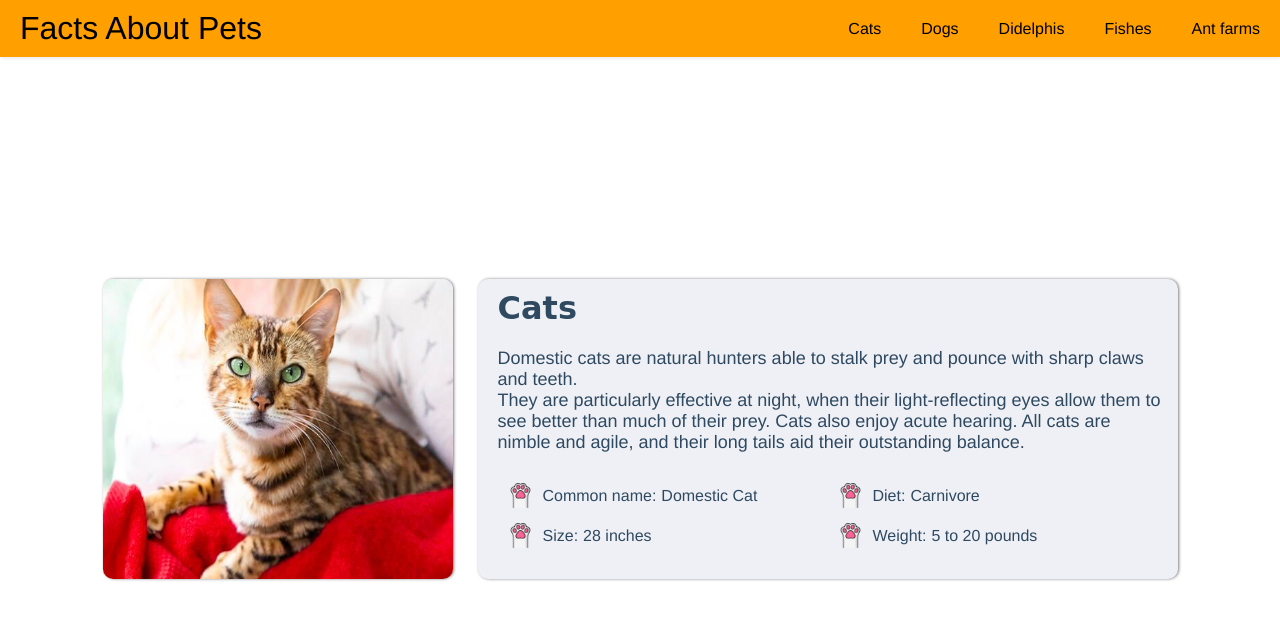
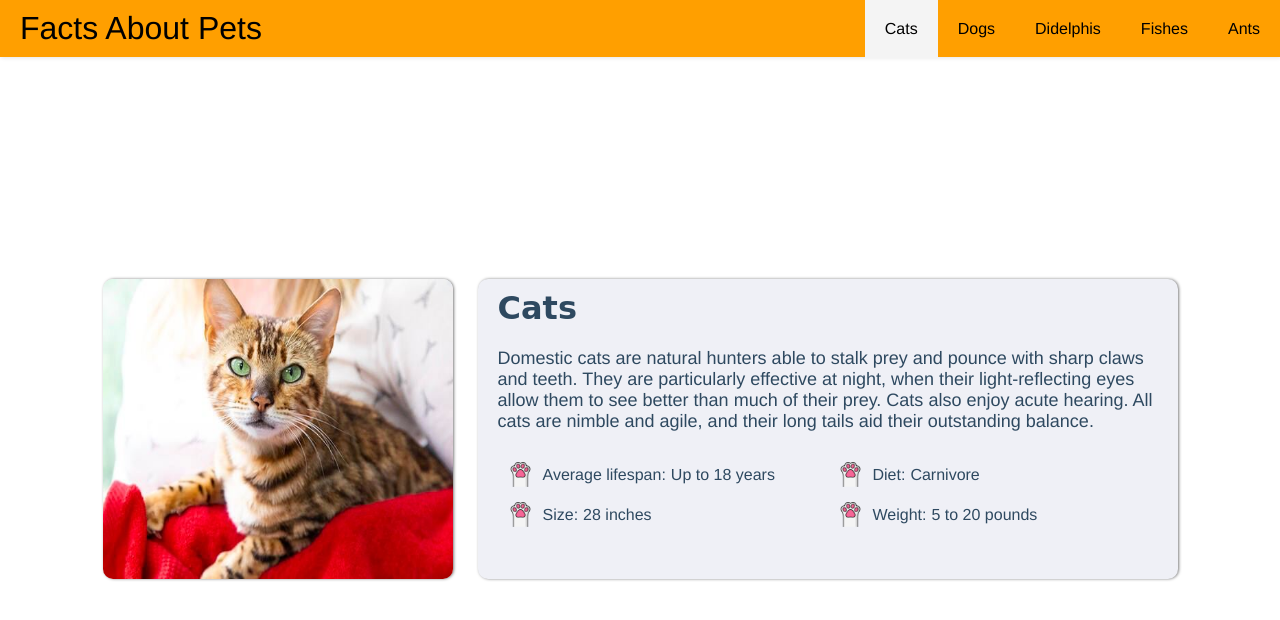
Before and after one commit to misshatsker/document-object-model, a plain HTML site: page index.html in a window 1280 px wide. Both pictures are taken after a click on the link "Cats". Drawn offline with Linux system fonts and the light colour scheme; a web font is replaced by a local one.

Commit message:
Add event handlers

```diff
--- a/index.css
+++ b/index.css
@@ -33,7 +33,8 @@ body {
 }
 
 .header .menu-item .link:hover,
-.header .menu-btn:hover {
+.header .menu-btn:hover,
+.active-menu-item .link {
   background-color: #f4f4f4;
 }
 
--- a/index.html
+++ b/index.html
@@ -16,23 +16,7 @@
         <span class="logo">Facts About Pets</span>
         <input class="menu-btn" type="checkbox" id="menu-btn" />
         <label class="menu-icon" for="menu-btn"><span class="navicon"></span></label>
-        <ul class="menu">
-            <li class="menu-item">
-                <a class="link" href="#Cats">Cats</a>
-            </li>
-            <li class="menu-item">
-                <a class="link" href="#Dogs">Dogs</a>
-            </li>
-            <li class="menu-item">
-                <a class="link" href="#Didelphis">Didelphis</a>
-            </li>
-            <li class="menu-item">
-                <a class="link" href="#Fishes">Fishes</a>
-            </li>
-            <li class="menu-item">
-                <a class="link" href="#Ant-farms">Ant farms</a>
-            </li>
-        </ul>
+        <ul class="menu"></ul>
     </header>
     <main>
         <div class="full-main-page">
@@ -40,27 +24,28 @@
             <div class="animal-main-page">
                 <div class="animal-main-info">
                     <h1 class="animal-category-title">Cats</h1>
-                    <p class="animal-category-description">Domestic cats are natural hunters able to stalk prey and pounce with sharp claws and teeth. <br> They are particularly effective at night, when their light-reflecting eyes allow them to see better than much of their prey. Cats also enjoy acute hearing. All cats are nimble and agile, and their long tails aid their outstanding balance.</p>
+                    <p class="animal-category-description">Domestic cats are natural hunters able to stalk prey and pounce with sharp claws and teeth. They are particularly effective at night, when their light-reflecting eyes allow them to see better than much of their prey. Cats also enjoy acute hearing. All cats are nimble and agile, and their long tails aid their outstanding balance.</p>
                     <ul class="animal-property-list" >
                         <li class="property">
                             <img class="property-icon" src="/icons/paw.png" alt="">
-                            <p class="property-info"><span class="property-name">Common name:</span>Domestic Cat</p>
+                            <p class="property-info"><span class="property-name property-lifespan">Average lifespan:</span><span class="property-description-lifespan">Up to 18 years</span></p>
                         </li>
                         <li class="property">
                             <img class="property-icon" src="/icons/paw.png" alt="">
-                            <p class="property-info"><span class="property-name">Diet:</span>Carnivore</p>
+                            <p class="property-info"><span class="property-name">Diet:</span><span class="property-description-diet">Carnivore</span></p>
                         </li>
                         <li class="property">
                             <img class="property-icon" src="/icons/paw.png" alt="">
-                            <p class="property-info"><span class="property-name">Size:</span>28 inches</p>
+                            <p class="property-info"><span class="property-name">Size:</span><span class="property-description-size">28 inches</span></p>
                         </li>
-                        <li class="property">
+                        <li class="property property2" id="weight">
                             <img class="property-icon" src="/icons/paw.png" alt="">
-                            <p class="property-info"><span class="property-name">Weight:</span>5 to 20 pounds</p>
+                            <p class="property-info"><span class="property-name">Weight:</span><span class="property-description-weight">5 to 20 pounds</span></p>
                         </li>
                     </ul>
                  </div>
             </div>
         </div>
     </main>
+    <script src="./index.js"></script>
 </body>
--- a/index.js
+++ b/index.js
@@ -0,0 +1,93 @@
+const animals = [
+    {
+        title: "Cats",
+        media: "/media/cat.jpg",
+        description: "Domestic cats are natural hunters able to stalk prey and pounce with sharp claws and teeth. They are particularly effective at night, when their light-reflecting eyes allow them to see better than much of their prey. Cats also enjoy acute hearing. All cats are nimble and agile, and their long tails aid their outstanding balance.",
+        propertyLifespan: "Up to 18 years",
+        propertyDiet: "Carnivore",
+        propertySize: "28 inches",
+        propertyWeight: "5 to 20 pounds"
+    },
+    {
+        title: "Dogs",
+        media: "/media/dogs.jpg",
+        description: "Because the domestic dog’s sense of smell is between 10,000 and 100,000 better than our own, canines can assist law enforcement. Dogs trained to warn of hidden explosives and enemies serve as allies in military operations. Similarly, dogs can sniff out early signs disease. They guide deaf and blind people, and they help people with autism and post-traumatic stress disorder manage with anxiety.",
+        propertyLifespan: "12 years",
+        propertyDiet: "Omnivore",
+        propertySize: "Five to 35 inches at the shoulder",
+        propertyWeight: "Three to 250 pounds"
+    },
+    {
+        title: "Didelphis",
+        media: "/media/didelphis.jpg",
+        description: "These animals are most famous for “playing possum.” When threatened by dogs, foxes, or bobcats, opossums sometimes flop onto their sides and lie on the ground with their eyes closed or staring fixedly into space. They extend their tongues and generally appear to be dead. This ploy may put a predator off its guard and allow the opossum an opportunity to make its escape.",
+        propertyLifespan: "Up to 15 years",
+        propertyDiet: "Omnivore",
+        propertySize: "24 to 26 inches",
+        propertyWeight: "8.8 to 13.2 pounds"
+    },
+    {
+        title: "Fishes",
+        media: "/media/fishes.jpg",
+        description: "Contrary to popular belief, fish do have great memories. Some species of fish can recognize and remember humans that give them food rewards. Fish will avoid situations they know to cause them pain, and will seek out experiences with rewards.",
+        propertyLifespan: "Up to 20 years",
+        propertyDiet: "Balanced diet",
+        propertySize: "1/2 to 2 inches",
+        propertyWeight: "About 8 ounces"
+    },
+    {
+        title: "Ants",
+        media: "/media/ant.jpg",
+        description: "Ants first rose during the Cretaceous period around 130 million years ago! They have survived the Cretaceous-Tertiary (K/T extinction) that killed the dinosaurs as well as the ice age. They have the ability to carry between 10 and 50 times their own body weight! The amount an ant can carry depends on the species. This amazing strength is a result of their small size. ",
+        propertyLifespan: "Up to 30 years",
+        propertyDiet: "Omnivore",
+        propertySize: "0.030 to 2.0 inches",
+        propertyWeight: "1 to 5 mg"
+    }
+];
+
+const title = document.getElementsByClassName("animal-category-title")[0];
+const media = document.getElementsByClassName("media-animal")[0];
+const description = document.getElementsByClassName("animal-category-description")[0];
+const propertyLifespan = document.getElementsByClassName("property-description-lifespan")[0];
+const propertyDiet = document.getElementsByClassName("property-description-diet")[0];
+const propertySize = document.getElementsByClassName("property-description-size")[0];
+const propertyWeight = document.getElementsByClassName("property-description-weight")[0];
+const ul = document.getElementsByClassName("menu")[0];
+
+function changeMainPageInfo(animal) {
+    title.textContent = animal.title;
+    media.src = animal.media;
+    description.textContent = animal.description;
+    propertyLifespan.textContent = animal.propertyLifespan;
+    propertyDiet.textContent = animal.propertyDiet;
+    propertySize.textContent = animal.propertySize;
+    propertyWeight.textContent = animal.propertyWeight;
+}
+
+let activeLi = null;
+for (let i = 0; i < animals.length; i++) {
+    const animal = animals[i];
+    const animalTitle = animal.title;
+
+    let li = document.createElement('li');
+    li.className = "menu-item";
+    if (i === 0) {
+        li.className = "menu-item active-menu-item";
+        activeLi = li;
+    }
+
+    li.innerHTML = '<a class="link" href="#'+ animalTitle + '">' + animalTitle + '</a>';
+
+    li.onclick = () => {
+        if (activeLi) {
+            activeLi.className = "menu-item";
+        }
+
+        changeMainPageInfo(animal);
+        li.className = "menu-item active-menu-item";
+        activeLi = li;
+    };
+
+    ul.append(li);
+}
```
Also changed, not shown: media/ant.jpg (added), media/didelphis.jpg (added), media/dogs.jpg (added), media/fishes.jpg (added).
